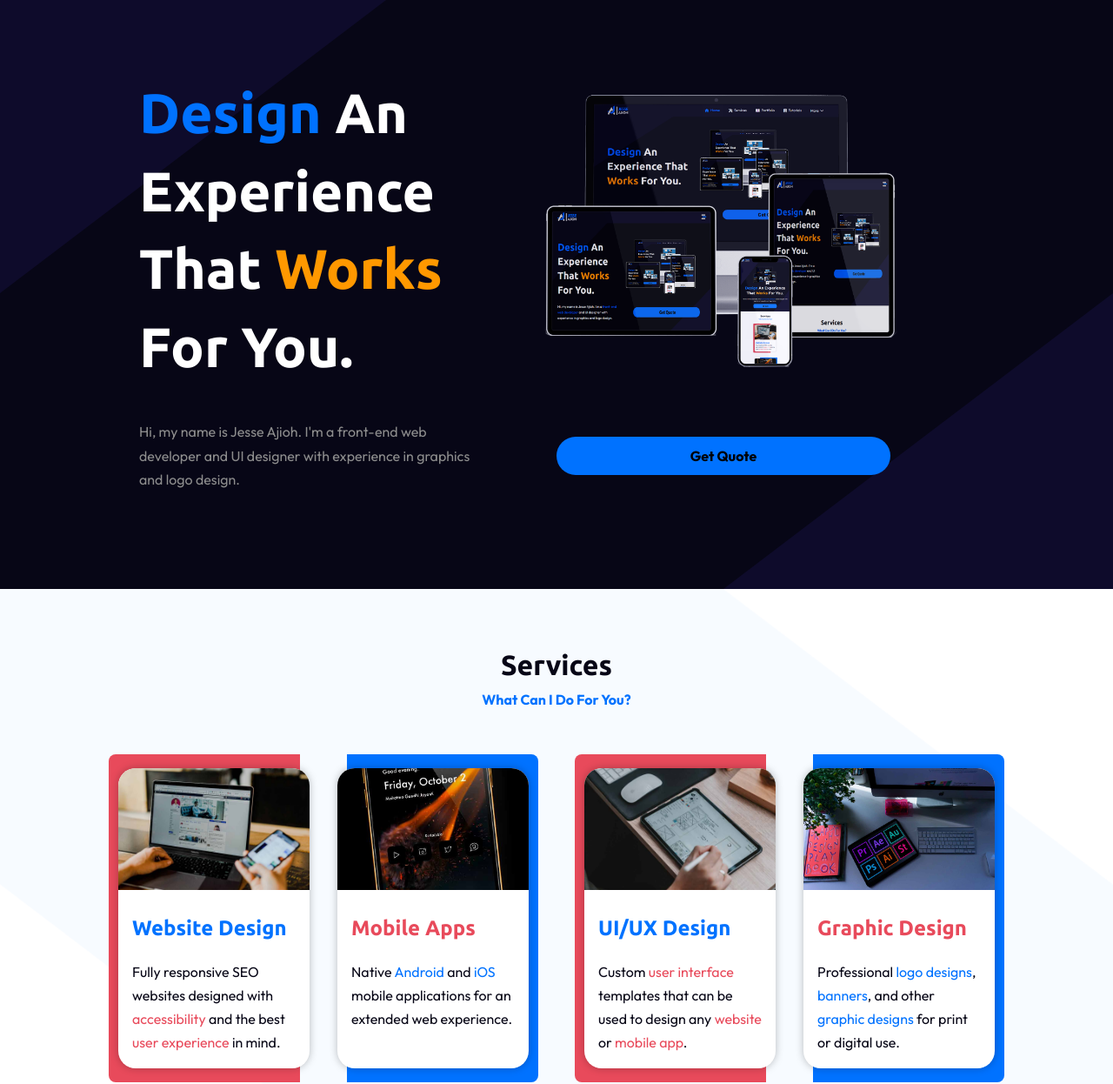
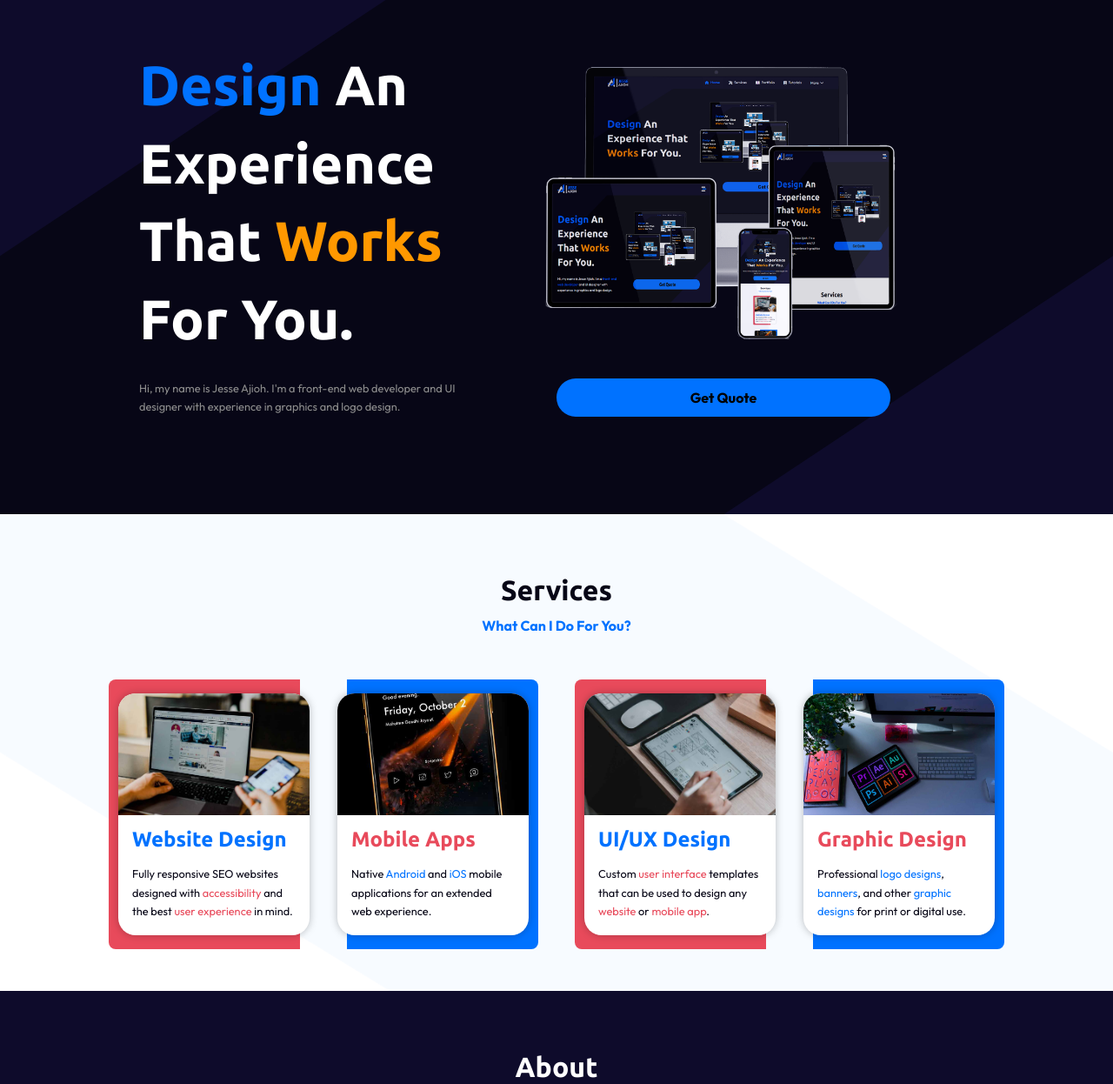
Before and after one commit to ajiohjesse/Jesse-Ajioh-Website, a plain HTML site: page index.html in a window 1280 px wide. Shown: the part 63-1309 px from the top of the page at 87% size. Drawn offline with Linux system fonts and the light colour scheme.

Commit message:
Reduced font size on hero section. Reduced paddings and margins. Reduced size of services card.

```diff
--- a/styles/contact.css
+++ b/styles/contact.css
@@ -2,7 +2,7 @@
 .contact {
   width: 100%;
   background-color: var(--clr-dark);
-  padding-bottom: 6rem;
+  padding-bottom: 2rem;
 }
 
 .contact__heading {
--- a/styles/hero.css
+++ b/styles/hero.css
@@ -27,9 +27,9 @@
 
 .hero__top {
   z-index: 1;
-  padding: 2rem 0;
+  padding-bottom: 1rem;
   display: flex;
-  gap: 2rem;
+  gap: 0;
   flex-direction: column-reverse;
   align-items: center;
   justify-content: space-between;
@@ -38,6 +38,7 @@
 .banner-text {
   color: var(--clr-white);
   text-align: center;
+  font-size: 2rem;
 }
 
 .hero__img {
@@ -56,7 +57,8 @@
 
 .hero__intro {
   text-align: center;
-  width: 100%;
+  width: 90%;
+  font-size: 0.8rem;
 }
 
 .hero__btn {
--- a/styles/services.css
+++ b/styles/services.css
@@ -2,7 +2,7 @@
 
 .services {
   width: 100%;
-  padding-bottom: 8rem;
+  padding-bottom: 4em;
   position: relative;
 }
 
@@ -92,16 +92,19 @@
 
 .services__card .services__img {
   width: 100%;
-  height: 200px;
+  height: 140px;
   border-radius: 20px 20px 0 0;
 }
 
 .services__text {
-  padding: 1rem;
+  padding: 0 1rem 1rem;
 }
 
 .services__text h3 {
-  margin-bottom: 1rem;
+  margin-bottom: 0.5rem;
+}
+.services__text p {
+  font-size: 0.8rem;
 }
 
 @media (min-width: 700px) {
```
Also changed, not shown: styles/style.css (line endings or trailing spaces).
